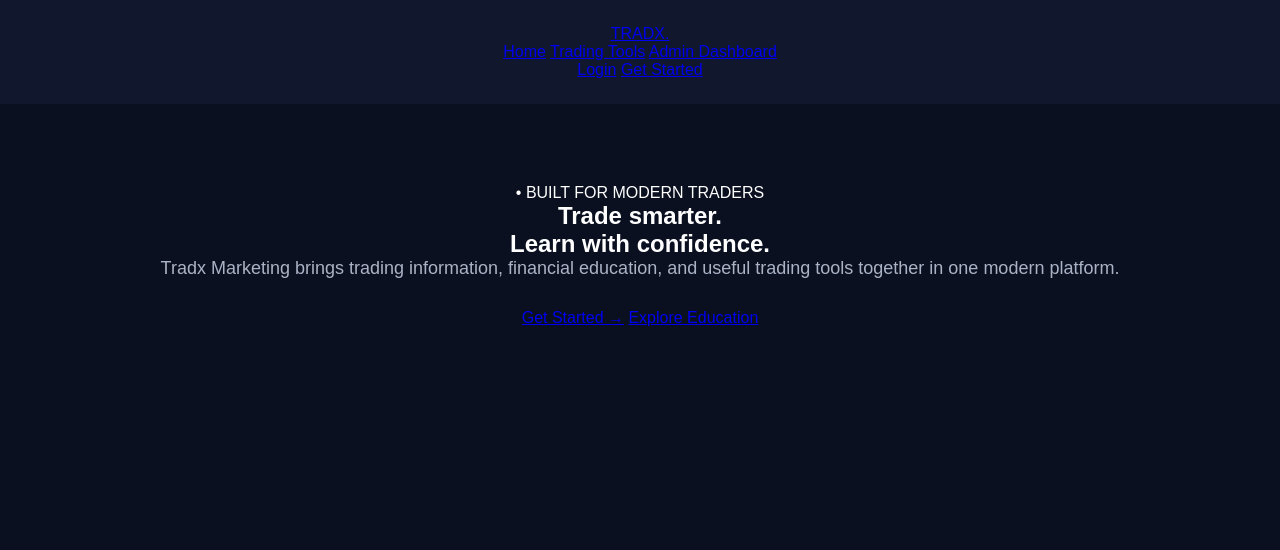
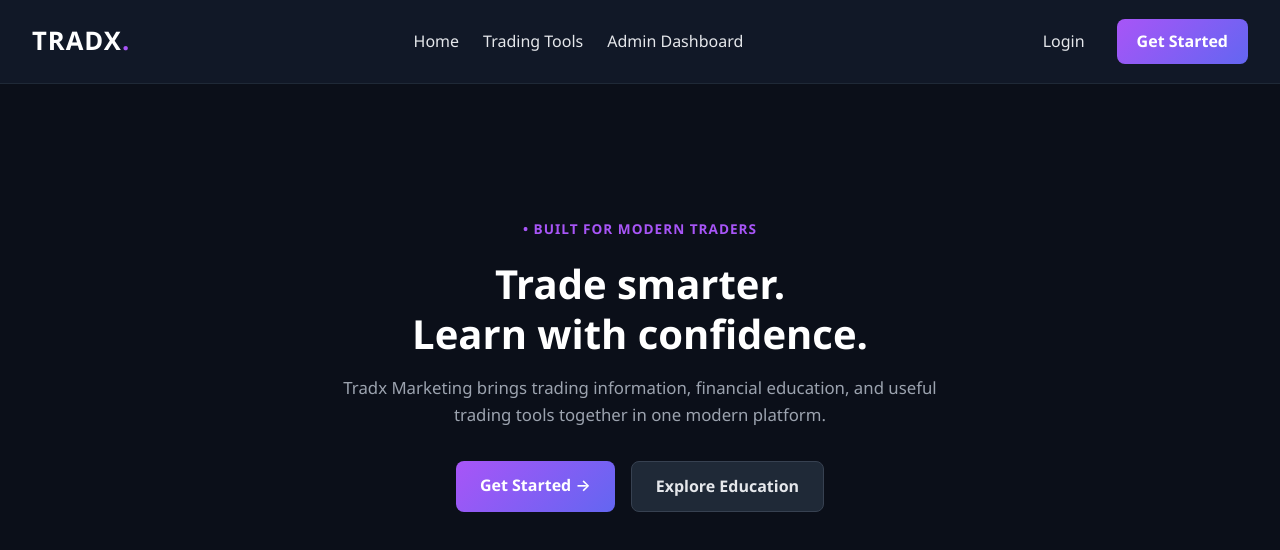
Before and after one commit to TRADX760/Tradx-Marketing-2026, a plain HTML site: page index.html in a window 1280 px wide. Drawn offline with Linux system fonts and the light colour scheme.

Commit message:
Update style.css

```diff
--- a/CSS/style.css
+++ b/CSS/style.css
@@ -1,98 +1,173 @@
+/* General Page Styling */
 * {
   margin: 0;
   padding: 0;
   box-sizing: border-box;
+  font-family: 'Segoe UI', system-ui, -apple-system, sans-serif;
 }
 
 body {
-    font-family: Arial, sans-serif;
-    background: #0b1020;
-    color: white;
+  background-color: #0b0f19;
+  color: #ffffff;
+  line-height: 1.6;
 }
 
-header {
-    background: #11182d;
-    padding: 25px;
-    text-align: center;
+/* Link Resets & Base Colors */
+a {
+  color: #a855f7;
+  text-decoration: none;
+  transition: all 0.2s ease;
 }
 
-header h1 {
-    font-size: 32px;
+a:hover {
+  color: #c084fc;
 }
 
-header p {
-    margin-top: 10px;
-    color: #aab3c5;
+/* Header & Navigation Bar */
+.navbar {
+  display: flex;
+  justify-content: space-between;
+  align-items: center;
+  padding: 1.2rem 2rem;
+  background-color: #111827;
+  border-bottom: 1px solid #1f2937;
+  flex-wrap: wrap;
+  gap: 1rem;
 }
 
-main {
-    text-align: center;
-    padding: 80px 20px;
+.logo {
+  font-size: 1.6rem;
+  font-weight: 800;
+  color: #ffffff !important;
+  letter-spacing: 1px;
 }
 
-main h2 {
-    font-size: 40px;
-    margin-bottom: 20px;
+.logo span {
+  color: #a855f7;
 }
 
-main p {
-    color: #aab3c5;
-    font-size: 18px;
-    margin-bottom: 30px;
+nav {
+  display: flex;
+  gap: 1.5rem;
 }
 
-button {
-    padding: 14px 28px;
-    border: none;
-    border-radius: 8px;
-    background: #16a34a;
-    color: white;
-    font-size: 16px;
+nav a {
+  color: #e5e7eb !important;
+  font-weight: 500;
+  font-size: 1rem;
 }
 
-footer {
-    text-align: center;
-    padding: 25px;
-    color: #8b95a7;
+nav a:hover {
+  color: #a855f7 !important;
 }
 
-.cta p {
-  margin: 15px 0 25px;
+/* Nav Action Buttons */
+.nav-buttons {
+  display: flex;
+  align-items: center;
+  gap: 1rem;
 }
 
-.cta .primary-btn {
-  display: inline-block;
-  padding: 14px 28px;
+.login-btn {
+  color: #e5e7eb !important;
+  padding: 0.5rem 1rem;
+}
+
+.signup-btn {
+  background: linear-gradient(135deg, #a855f7, #6366f1);
+  color: #ffffff !important;
+  padding: 0.6rem 1.25rem;
   border-radius: 8px;
-  background: #16a34a;
-  color: white;
-  text-decoration: none;
-  font-size: 16px;
   font-weight: 600;
 }
 
-
-@media (max-width: 600px) {
-  header {
-    padding: 20px 15px;
+.signup-btn:hover {
+  opacity: 0.9;
 }
 
-  header a {
-    display: inline-block;
-    margin: 6px 5px;
-    font-size: 14px;
+/* Hero Section */
+.hero {
+  display: flex;
+  justify-content: center;
+  align-items: center;
+  text-align: center;
+  padding: 4rem 1.5rem;
+  min-height: 70vh;
 }
 
-  .logo {
-    font-size: 26px;
+.hero-content {
+  max-width: 650px;
 }
 
-  .cta {
-    padding: 70px 20px;
+.badge {
+  display: inline-block;
+  color: #a855f7;
+  font-size: 0.85rem;
+  font-weight: 700;
+  letter-spacing: 1px;
+  margin-bottom: 1.2rem;
 }
 
-  .tool-grid {
-    grid-template-columns: 1fr;
-    gap: 15px;
+.hero h1 {
+  font-size: 2.5rem;
+  font-weight: 800;
+  line-height: 1.25;
+  color: #ffffff;
+  margin-bottom: 1rem;
+}
+
+.hero h1 span {
+  color: #ffffff;
+}
+
+.hero p {
+  color: #9ca3af;
+  font-size: 1.05rem;
+  margin-bottom: 2rem;
+}
+
+/* Hero CTA Buttons */
+.hero-buttons {
+  display: flex;
+  justify-content: center;
+  gap: 1rem;
+  flex-wrap: wrap;
+}
+
+.btn-primary {
+  background: linear-gradient(135deg, #a855f7, #6366f1);
+  color: #ffffff !important;
+  padding: 0.75rem 1.5rem;
+  border-radius: 8px;
+  font-weight: 600;
+}
+
+.btn-primary:hover {
+  opacity: 0.9;
+}
+
+.btn-secondary {
+  background-color: #1f2937;
+  color: #e5e7eb !important;
+  padding: 0.75rem 1.5rem;
+  border-radius: 8px;
+  font-weight: 600;
+  border: 1px solid #374151;
+}
+
+.btn-secondary:hover {
+  background-color: #374151;
+  color: #ffffff !important;
+}
+
+/* Mobile Responsive Layout */
+@media (max-width: 768px) {
+  .navbar {
+    flex-direction: column;
+    text-align: center;
+  }
+  nav {
+    flex-direction: column;
+    gap: 0.8rem;
   }
     }
```
Lines whose indentation alone changed are shown as unchanged.
